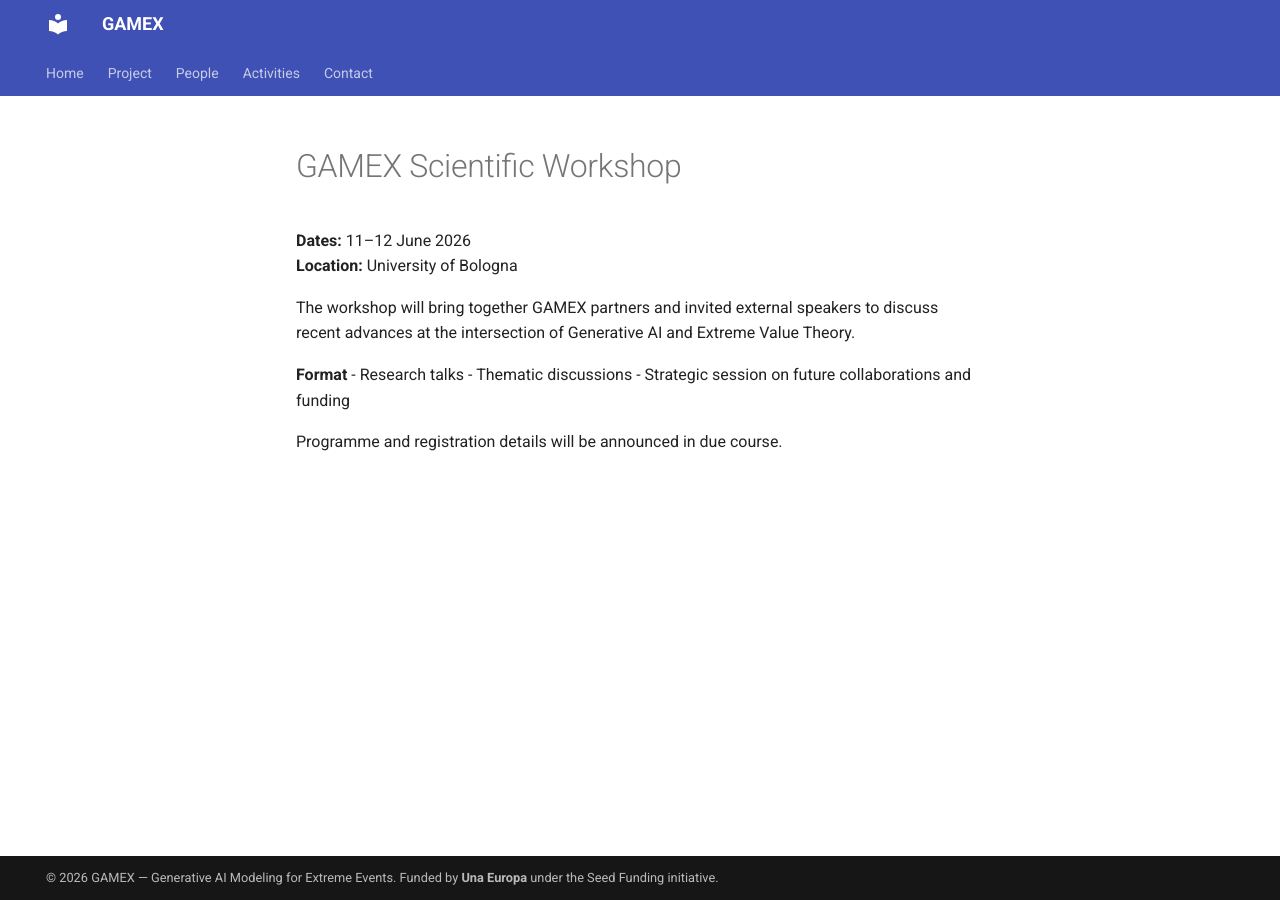
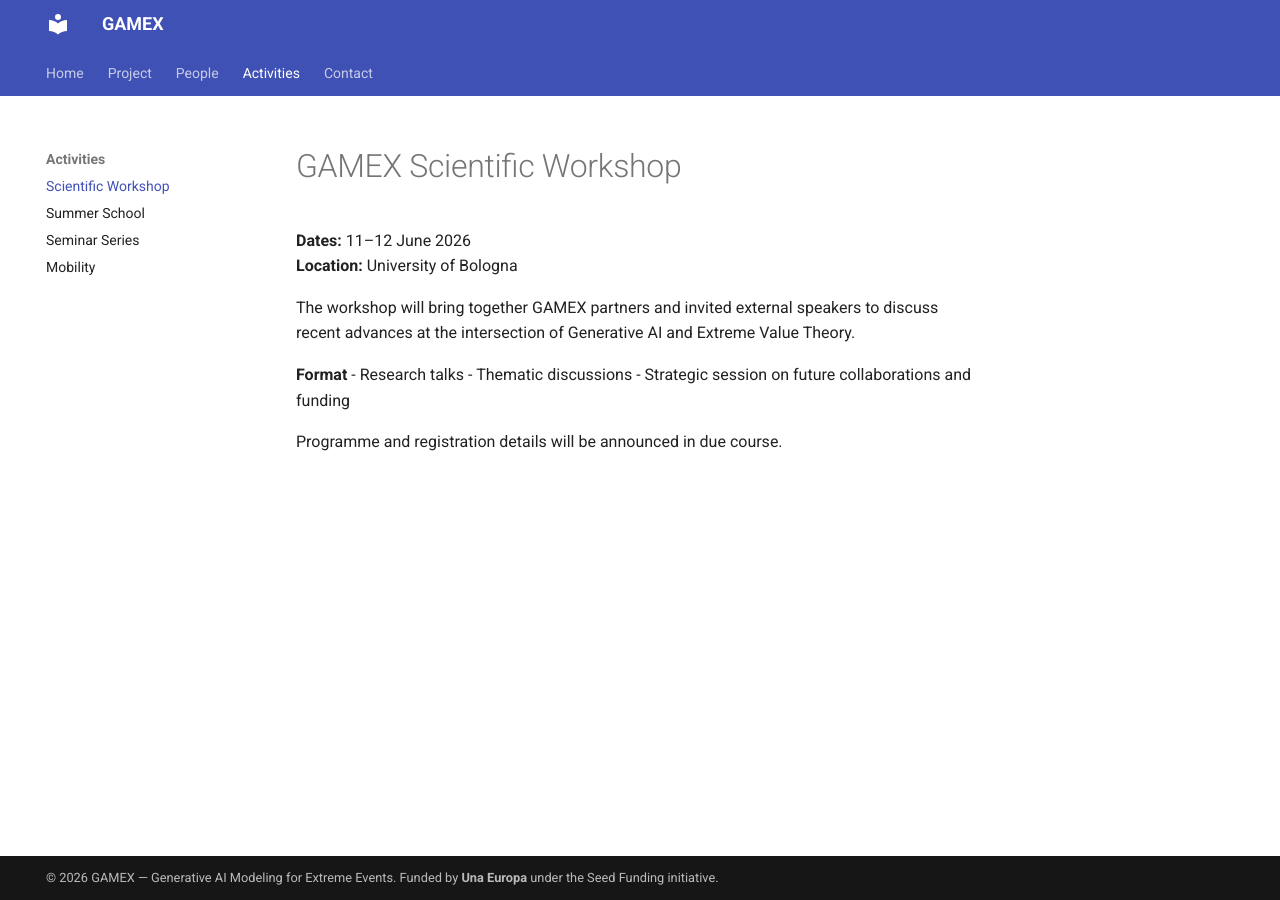
Before and after one commit to gamex-network/gamex-network.github.io, an MkDocs documentation site: the page built from docs/workshop.md, in a window 1280 px wide. Built offline with MkDocs 1.6.1 and Material for MkDocs 9.7.7, drawn with Linux system fonts in a browser that asks for light colours.

Commit message:
Update mkdocs.yml

```diff
--- a/mkdocs.yml
+++ b/mkdocs.yml
@@ -14,7 +14,8 @@ nav:
   - Project: project.md
   - People: people.md
   - Activities:
-      - Events: events.md
+      - Scientific Workshop: workshop.md
+      - Summer School: school.md
       - Seminar Series: seminars.md
       - Mobility: mobility.md
   - Contact: contact.md
```
